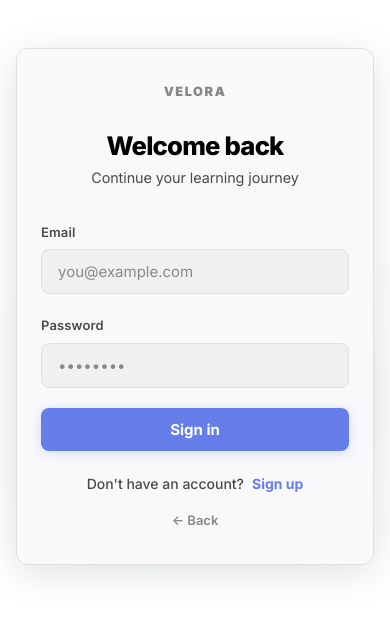
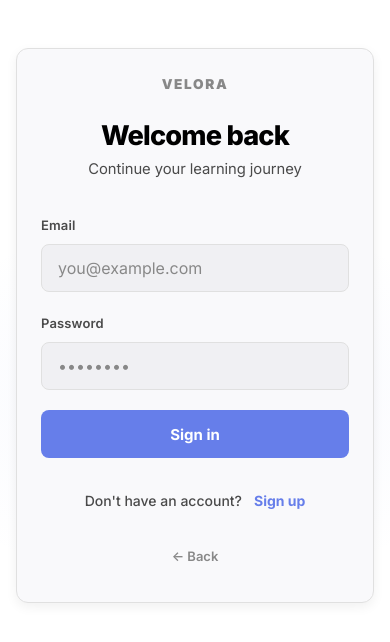
Before and after one commit to toibawani/Velora, a React (Create React App) app: page / in a window 390 px wide. Both pictures are taken after a click on the button "Sign in". Shown: the top 642 px of the page. Built offline with nearby package versions, Linux system fonts and the light colour scheme.

Commit message:
ui(Mobile): enforce 48px touch targets and full-width single column hierarchy

```diff
--- a/src/styles/Auth.css
+++ b/src/styles/Auth.css
@@ -12,7 +12,7 @@
   align-items: center;
   justify-content: center;
   background: var(--bg-primary);
-  padding: 2rem;
+  padding: var(--space-8);
   position: relative;
   overflow: hidden;
 }
@@ -26,21 +26,21 @@
   transform: translate(-50%, -55%);
   width: 600px;
   height: 400px;
-  background: radial-gradient(ellipse at center, rgba(79, 125, 243, 0.06) 0%, transparent 70%);
+  background: radial-gradient(ellipse at center, rgba(102, 126, 234, 0.06) 0%, transparent 70%);
   pointer-events: none;
 }
 
 /* ==================== CARD ==================== */
 .auth-card {
   position: relative;
-  max-width: 420px;
+  max-width: 440px;
   width: 100%;
-  padding: 2.5rem;
+  padding: var(--space-10);
   background: var(--bg-secondary);
   border: 1px solid var(--border-default);
-  border-radius: 16px;
-  box-shadow: 0 8px 40px rgba(0, 0, 0, 0.12);
-  animation: auth-card-appear 0.3s ease both;
+  border-radius: var(--radius-xl);
+  box-shadow: var(--shadow-md);
+  animation: auth-card-appear 0.3s cubic-bezier(0.16, 1, 0.3, 1) both;
 }
 
 @keyframes auth-card-appear {
@@ -58,45 +58,45 @@
 .auth-card::before {
   content: 'VELORA';
   display: block;
-  font-size: 0.8rem;
+  font-size: 0.85rem;
   font-weight: 900;
   letter-spacing: 0.12em;
   color: var(--text-tertiary);
-  margin-bottom: 1.75rem;
+  margin-bottom: var(--space-6);
   text-align: center;
 }
 
 /* ==================== TYPOGRAPHY ==================== */
 .auth-title {
   font-family: var(--font-sans);
-  font-size: 1.6rem;
+  font-size: 1.7rem;
   font-weight: 800;
   color: var(--text-primary);
   letter-spacing: -0.03em;
-  margin: 0 0 0.35rem 0;
+  margin: 0 0 var(--space-1) 0;
   text-align: center;
 }
 
 .auth-subtitle {
-  font-size: 0.9rem;
+  font-size: 0.925rem;
   color: var(--text-secondary);
-  margin: 0 0 2rem 0;
+  margin: 0 0 var(--space-8) 0;
   text-align: center;
-  line-height: 1.5;
+  line-height: var(--leading-normal);
 }
 
 /* ==================== FORM ==================== */
 .auth-form {
   display: flex;
   flex-direction: column;
-  gap: 1.25rem;
-  margin-bottom: 1.25rem;
+  gap: var(--space-5);
+  margin-bottom: var(--space-5);
 }
 
 .form-group {
   display: flex;
   flex-direction: column;
-  gap: 0.4rem;
+  gap: var(--space-2);
 }
 
 .form-group label {
@@ -109,12 +109,13 @@
 .form-group input {
   width: 100%;
   box-sizing: border-box;
-  padding: 0.75rem 1rem;
+  padding: 12px 16px;
+  min-height: 48px;
   background: var(--bg-tertiary);
   border: 1px solid var(--border-default);
-  border-radius: 8px;
+  border-radius: var(--radius-md);
   font-family: var(--font-sans);
-  font-size: 0.9375rem;
+  font-size: 1rem;
   color: var(--text-primary);
   transition: border-color 0.18s ease, box-shadow 0.18s ease;
 }
@@ -125,35 +126,43 @@
 
 .form-group input:focus {
   outline: none;
-  border-color: var(--accent-blue, #4f7df3);
-  box-shadow: 0 0 0 3px rgba(79, 125, 243, 0.12);
+  border-color: var(--accent-primary);
+  box-shadow: 0 0 0 3px rgba(102, 126, 234, 0.2);
 }
 
 /* ==================== BUTTONS ==================== */
 .btn {
   width: 100%;
-  padding: 0.75rem 1.25rem;
+  padding: 12px 20px;
+  min-height: 48px;
   font-family: var(--font-sans);
   font-size: 0.9375rem;
   font-weight: 700;
-  border-radius: 8px;
+  border-radius: var(--radius-md);
   cursor: pointer;
-  transition: all 0.18s ease;
+  transition: transform 0.2s cubic-bezier(0.16, 1, 0.3, 1), box-shadow 0.2s ease, background-color 0.15s ease;
   border: none;
   text-align: center;
   box-sizing: border-box;
+  display: flex;
+  align-items: center;
+  justify-content: center;
 }
 
 .btn-primary {
-  background: var(--accent-blue, #4f7df3);
+  background: var(--accent-primary);
   color: #ffffff;
-  box-shadow: 0 2px 12px rgba(79, 125, 243, 0.22);
 }
 
 .btn-primary:hover {
-  background: #3d6ce0;
-  transform: translateY(-1px);
-  box-shadow: 0 4px 16px rgba(79, 125, 243, 0.32);
+  background: var(--accent-primary-hover);
+  transform: translateY(-2px);
+  box-shadow: 0 4px 16px rgba(102, 126, 234, 0.28);
+}
+
+.btn-primary:active {
+  transform: scale(0.98) translateY(0);
+  box-shadow: 0 1px 3px rgba(0, 0, 0, 0.15);
 }
 
 .btn-secondary {
@@ -166,6 +175,11 @@
   border-color: var(--border-strong);
   color: var(--text-primary);
   background: var(--bg-tertiary);
+  transform: translateY(-1px);
+}
+
+.btn-secondary:active {
+  transform: scale(0.98);
 }
 
 .btn-full {
@@ -190,8 +204,8 @@
 .auth-footer {
   display: flex;
   flex-direction: column;
-  gap: 0.75rem;
-  margin-top: 1.25rem;
+  gap: var(--space-3);
+  margin-top: var(--space-5);
 }
 
 .auth-link {
@@ -201,9 +215,13 @@
   font-size: 0.875rem;
   cursor: pointer;
   text-align: center;
-  padding: 4px;
+  padding: 8px;
   transition: color 0.2s ease;
   font-weight: 500;
+  min-height: 44px;
+  display: flex;
+  align-items: center;
+  justify-content: center;
 }
 
 .auth-link:hover {
@@ -211,8 +229,9 @@
 }
 
 .auth-link span {
-  color: var(--accent-blue, #4f7df3);
+  color: var(--accent-primary);
   font-weight: 700;
+  margin-left: 4px;
 }
 
 .auth-back {
@@ -222,8 +241,12 @@
   font-size: 0.8125rem;
   cursor: pointer;
   text-align: center;
-  padding: 4px;
+  padding: 8px;
   transition: color 0.2s ease;
+  min-height: 44px;
+  display: flex;
+  align-items: center;
+  justify-content: center;
 }
 
 .auth-back:hover {
@@ -234,10 +257,10 @@
 .auth-divider {
   display: flex;
   align-items: center;
-  gap: 0.75rem;
+  gap: var(--space-3);
   color: var(--text-tertiary);
   font-size: 0.75rem;
-  margin: 0.5rem 0;
+  margin: var(--space-2) 0;
 }
 
 .auth-divider::before,
@@ -251,13 +274,17 @@
 /* ==================== RESPONSIVE ==================== */
 @media (max-width: 480px) {
   .auth-container {
-    padding: 1rem;
+    padding: var(--space-4);
     align-items: flex-start;
-    padding-top: 3rem;
+    padding-top: var(--space-12);
   }
 
   .auth-card {
-    padding: 2rem 1.5rem;
-    border-radius: 12px;
+    padding: var(--space-6);
+    border-radius: var(--radius-lg);
+  }
+
+  .form-group input {
+    font-size: 1rem; /* 16px ensures no browser auto-zoom on iOS */
   }
 }
```
